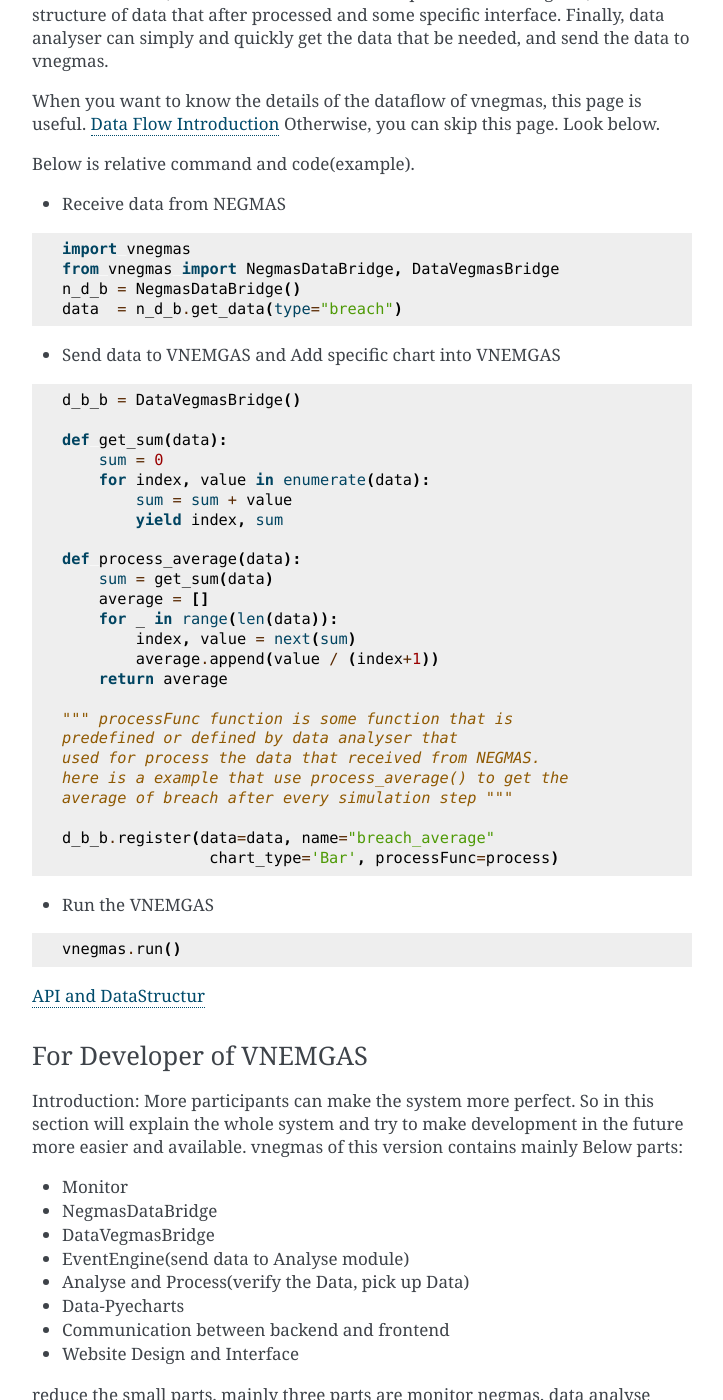
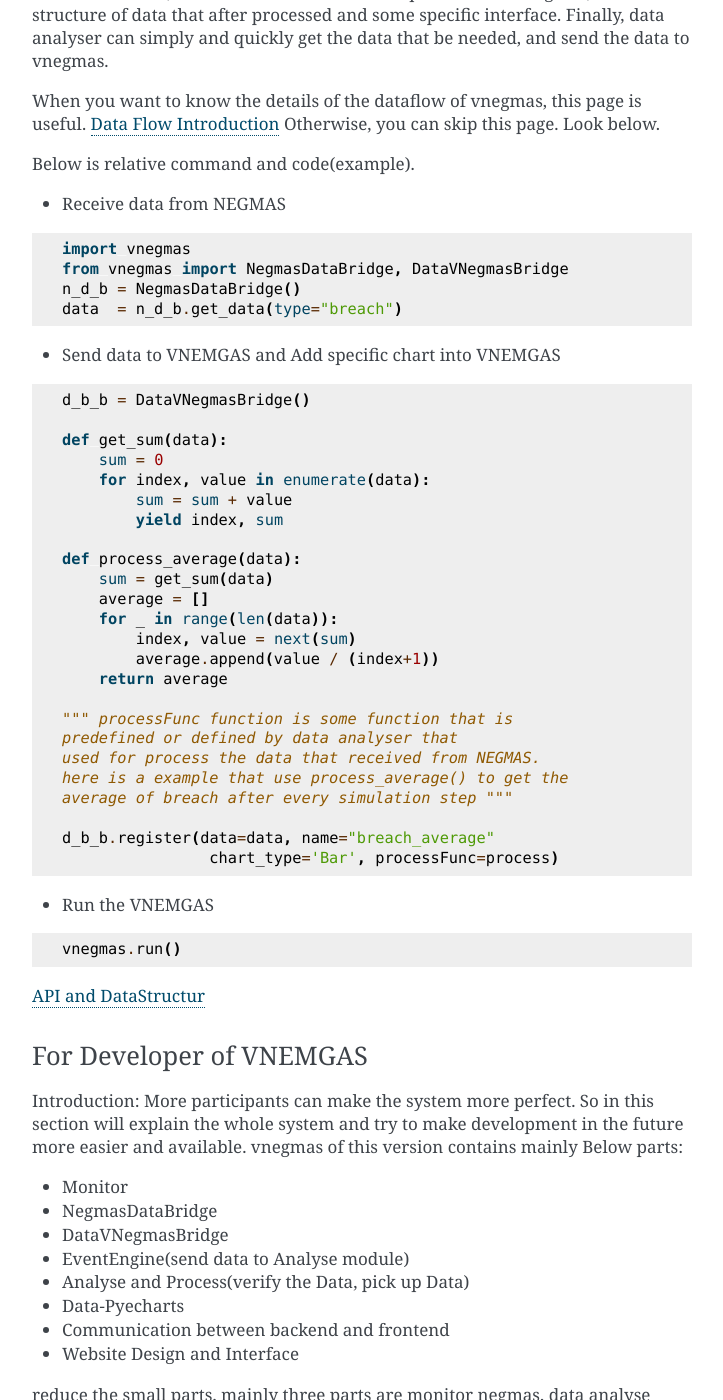
Before and after one commit to YueNing/vnegmas, a Sphinx documentation site: the page built from docs/index.rst, in a window 1280 px wide and 1400 px high, scrolled down 1613 px. Shown: the whole window, without its empty margins (388-1111 px from the left). Built offline with Sphinx 7.4.7, drawn with Linux system fonts in a browser that asks for light colours; some of the changed text lies outside the part shown.

Commit message:
update doc and fix bug

```diff
--- a/README.rst
+++ b/README.rst
@@ -100,7 +100,7 @@ For Data Analyser
 .. code-block:: python
 
     import vnegmas
-    from vnegmas import NegmasDataBridge, DataVegmasBridge
+    from vnegmas import NegmasDataBridge, DataVNegmasBridge
     n_d_b = NegmasDataBridge()
     data  = n_d_b.get_data(type="breach")
 
@@ -108,7 +108,7 @@ For Data Analyser
 
 .. code-block:: python
 
-    d_b_b = DataVegmasBridge()
+    d_b_b = DataVNegmasBridge()
 
     def get_sum(data):
         sum = 0
@@ -152,7 +152,7 @@ For Developer of VNEMGAS
 
 - Monitor
 - NegmasDataBridge
-- DataVegmasBridge
+- DataVNegmasBridge
 - EventEngine(send data to Analyse module)
 - Analyse and Process(verify the Data, pick up Data)
 - Data-Pyecharts
--- a/docs/develop.rst
+++ b/docs/develop.rst
@@ -21,7 +21,7 @@ Negmas Data Bridge
 ******************************
 
 ******************************
-Data Vegmas Bridge
+Data VNegmas Bridge
 ******************************
 
 ******************************
--- a/docs/index.rst
+++ b/docs/index.rst
@@ -100,7 +100,7 @@ For Data Analyser
 .. code-block:: python
 
     import vnegmas
-    from vnegmas import NegmasDataBridge, DataVegmasBridge
+    from vnegmas import NegmasDataBridge, DataVNegmasBridge
     n_d_b = NegmasDataBridge()
     data  = n_d_b.get_data(type="breach")
 
@@ -108,7 +108,7 @@ For Data Analyser
 
 .. code-block:: python
 
-    d_b_b = DataVegmasBridge()
+    d_b_b = DataVNegmasBridge()
 
     def get_sum(data):
         sum = 0
@@ -152,7 +152,7 @@ For Developer of VNEMGAS
 
 - Monitor
 - NegmasDataBridge
-- DataVegmasBridge
+- DataVNegmasBridge
 - EventEngine(send data to Analyse module)
 - Analyse and Process(verify the Data, pick up Data)
 - Data-Pyecharts
```
Also changed, not shown: 1 other file.
